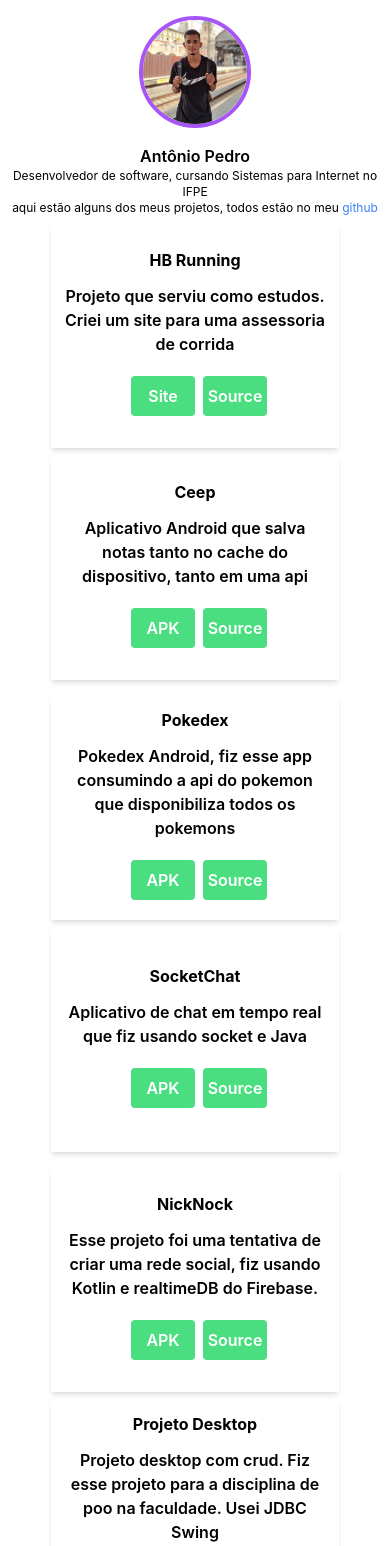
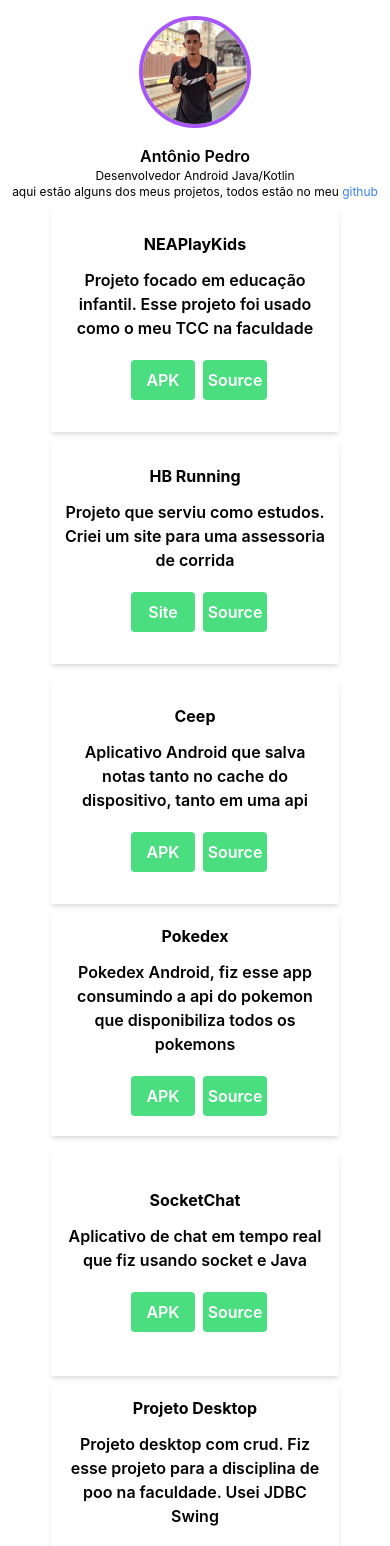
Before and after one commit to Antoniop87/antoniopedrodev, a React (Create React App) app: page / in a window 390 px wide. Shown: the top 1546 px of the page. Built offline with nearby package versions, Linux system fonts and the light colour scheme.

Commit message:
Feat: ajustes e adicionado o projeto NeaplayKids

```diff
--- a/src/Pages/Home.js
+++ b/src/Pages/Home.js
@@ -40,8 +40,17 @@ function Home() {
                 <img className={`rounded-full w-28 h-28 border-4 ${borderColor} transition duration-500`} src="./imgs/perfildev.jpeg" />
             </div>
             <h3 className=" text-center font-semibold text-md sm:text-xl">Antônio Pedro</h3>
-            <p className="text-center text-xs sm:text-base">Desenvolvedor de software, cursando Sistemas para Internet no IFPE <br /> aqui estão alguns dos meus projetos, todos estão no meu <a href="https://github.com/Antoniop87" className="text-blue-500 hover:text-blue-700">github</a></p>
+            <p className="text-center text-xs sm:text-base">Desenvolvedor Android Java/Kotlin <br /> aqui estão alguns dos meus projetos, todos estão no meu <a href="https://github.com/Antoniop87" className="text-blue-500 hover:text-blue-700">github</a></p>
             <div className="sm:flex">
+            <Projects
+                    className=""
+                    h1={"NEAPlayKids"}
+                    p={"Projeto focado em educação infantil. Esse projeto foi usado como o meu TCC na faculdade"}
+                    href={"./arquivos/neaplaykids.apk"}
+                    button={"APK"}
+                    href1={"https://github.com/Antoniop87/Nick"}
+                    teste={"Source"}
+                />
                 <Projects
                     className=""
                     h1={"HB Running"}
@@ -51,7 +60,10 @@ function Home() {
                     href1={"https://github.com/Antoniop87/HB-Running"}
                     teste={"Source"}
                 />
-                <Projects
+
+            </div>
+            <div className="sm:flex">
+            <Projects
                     className=""
                     h1={"Ceep"}
                     p={"Aplicativo Android que salva notas tanto no cache do dispositivo, tanto em uma api"}
@@ -60,8 +72,6 @@ function Home() {
                     href1={"https://github.com/Antoniop87/App_consumindo_api"}
                     teste={"Source"}
                 />
-            </div>
-            <div className="sm:flex">
                 <Projects
                     className=""
                     h1={"Pokedex"}
@@ -71,24 +81,15 @@ function Home() {
                     href1={"https://github.com/Antoniop87/PokedexApp"}
                     teste={"Source"}
                 />
-                <Projects
+            </div>
+            <div className="sm:flex">
+            <Projects
                     className=""
                     h1={"SocketChat"}
                     p={"Aplicativo de chat em tempo real que fiz usando socket e Java"}
                     href={"./arquivos/app-debug.apk"}
                     button={"APK"}
                     href1={"https://github.com/Antoniop87/SocketChat"}
-                    teste={"Source"}
-                />
-            </div>
-            <div className="sm:flex">
-                <Projects
-                    className=""
-                    h1={"NickNock"}
-                    p={"Esse projeto foi uma tentativa de criar uma rede social, fiz usando Kotlin e realtimeDB do Firebase."}
-                    href={"/download"}
-                    button={"APK"}
-                    href1={"https://github.com/Antoniop87/NickNock"}
                     teste={"Source"}
                 />
                 <Projects
@@ -102,23 +103,23 @@ function Home() {
                 />
             </div>
             <div>
-                <button className=" text-gray-500 hover:text-green-400">
+                <button className=" text-gray-500 hover:text-green-400"  target="_blank">
                     <a href="https://wa.me/5581995362804">
                         <FaWhatsapp size={30} />
                     </a>
                 </button>
-                <button className="text-gray-500 hover:text-purple-500">
+                <button className="text-gray-500 hover:text-purple-500"  target="_blank">
                     <a href="https://www.instagram.com/pedroo.kt/">
                         <FaInstagram size={30} />
                     </a>
                 </button>
                 <button className="text-gray-500 hover:text-blue-500">
-                    <a href="https://www.linkedin.com/in/ant%C3%B4nio-pedro-067820244/">
+                    <a href="https://www.linkedin.com/in/ant%C3%B4nio-pedro-067820244/"  target="_blank">
                         <FaLinkedin size={30} />
                     </a>
                 </button>
                 <button className="text-gray-500 hover:text-red-500">
-                    <a href="https://www.youtube.com/channel/UCgPo-kf6bA4zkiTeF7VKIAQ">
+                    <a href="https://www.youtube.com/channel/UCgPo-kf6bA4zkiTeF7VKIAQ"  target="_blank">
                         <FaYoutube size={30} />
                     </a>
                 </button>
```
Also changed, not shown: 2 other files (tests, documents, lock files or other folders).
